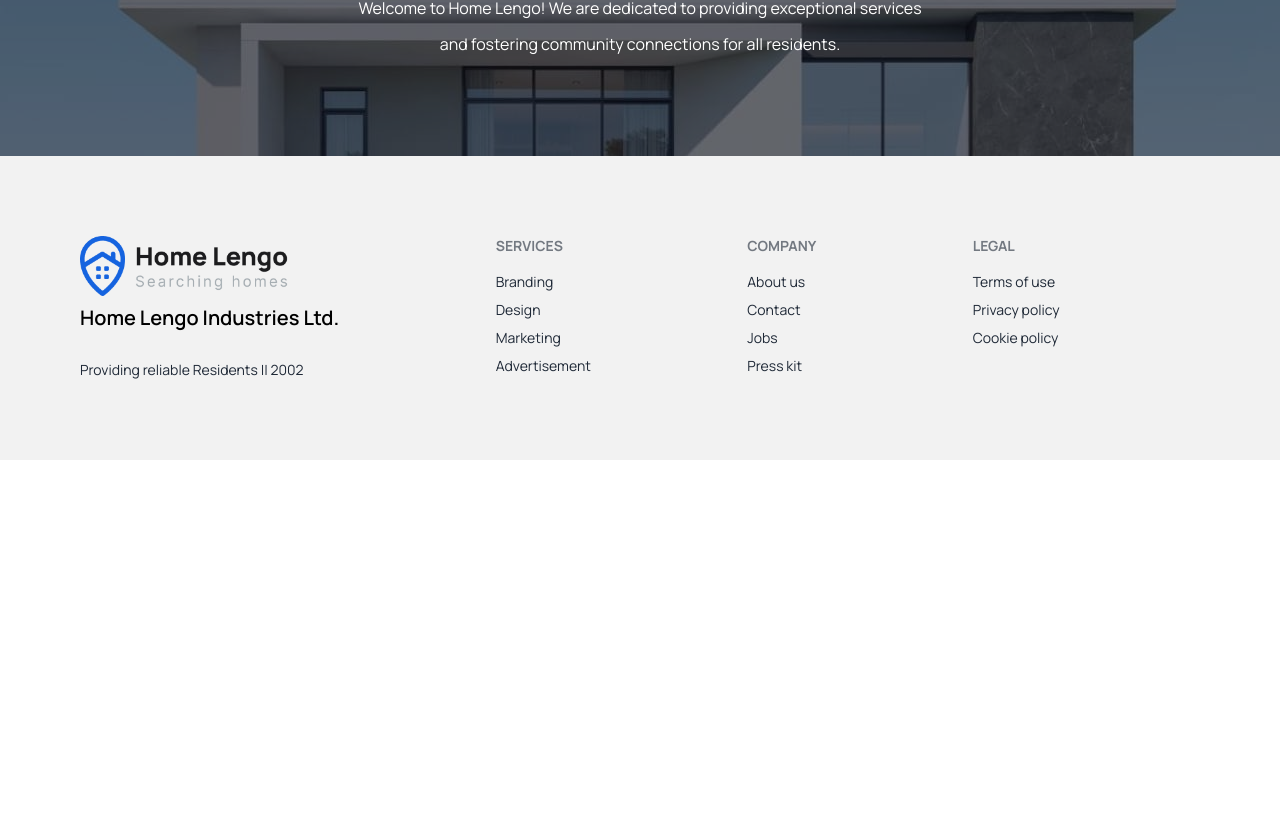
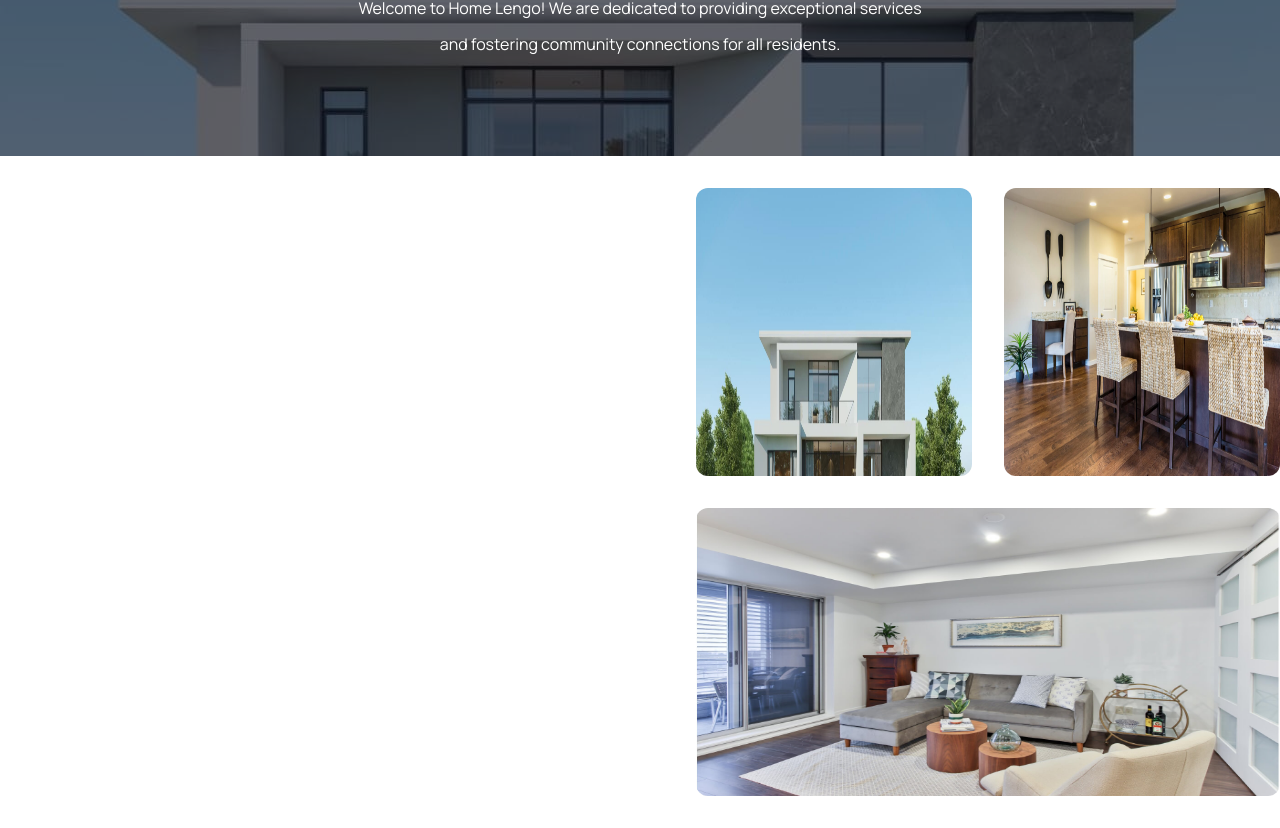
Before and after one commit to mdselimme/Real-Estate-Website-Frontend, a React (Vite) app: page /aboutus in a window 1280 px wide. Shown: the part 272-1100 px from the top of the page. Before the commit the page ends 800 px from the top, so only its background shows below. Built offline with nearby package versions, Linux system fonts and the light colour scheme; no server answers.

Commit message:
about-us-image

```diff
--- a/src/Components/Pages/AboutUs/AboutUsBanner/AboutUsBanner.jsx
+++ b/src/Components/Pages/AboutUs/AboutUsBanner/AboutUsBanner.jsx
@@ -1,14 +1,38 @@
+import img1 from "../../../../assets/images/banner-slide-1.jpg";
+import img2 from "../../../../assets/images/banner-slide-2.jpg";
+import img3 from "../../../../assets/images/banner-slide-3.jpg";
 import "./AboutUsBanner.css";
 
 const AboutUsBanner = () => {
   return (
+    <div>
       <div className="about-us-banner h-80 w-full bg-no-repeat relative bg-center">
         <div className=" w-full h-full bg-[#0100108e] absolute top-0 left-0 text-white text-center flex justify-center items-center flex-col">
           <h1 className="text-4xl font-extrabold text-white mb-5">About Us</h1>
           <p className="leading-9 text-base font-normal text-white">
             Welcome to Home Lengo! We are dedicated to providing exceptional
-          services <br /> and fostering community connections for all residents.
+            services <br /> and fostering community connections for all
+            residents.
           </p>
+        </div>
+      </div>
+      <div className="container mx-auto grid grid-cols-2 gap-28 py-8">
+        <div>
+          <ul>
+            <li></li>
+          </ul>
+        </div>
+        <div className="grid grid-cols-2 gap-8">
+          <div>
+            <img src={img1} className="w-full h-72 rounded-xl" alt="about-1" />
+          </div>
+          <div>
+            <img src={img2} className="w-full h-72 rounded-xl" alt="about-2" />
+          </div>
+          <div className="col-span-2">
+            <img src={img3} className="w-full h-72 rounded-xl" alt="about-3" />
+          </div>
+        </div>
       </div>
     </div>
   );
```
Lines whose indentation alone changed are shown as unchanged.
